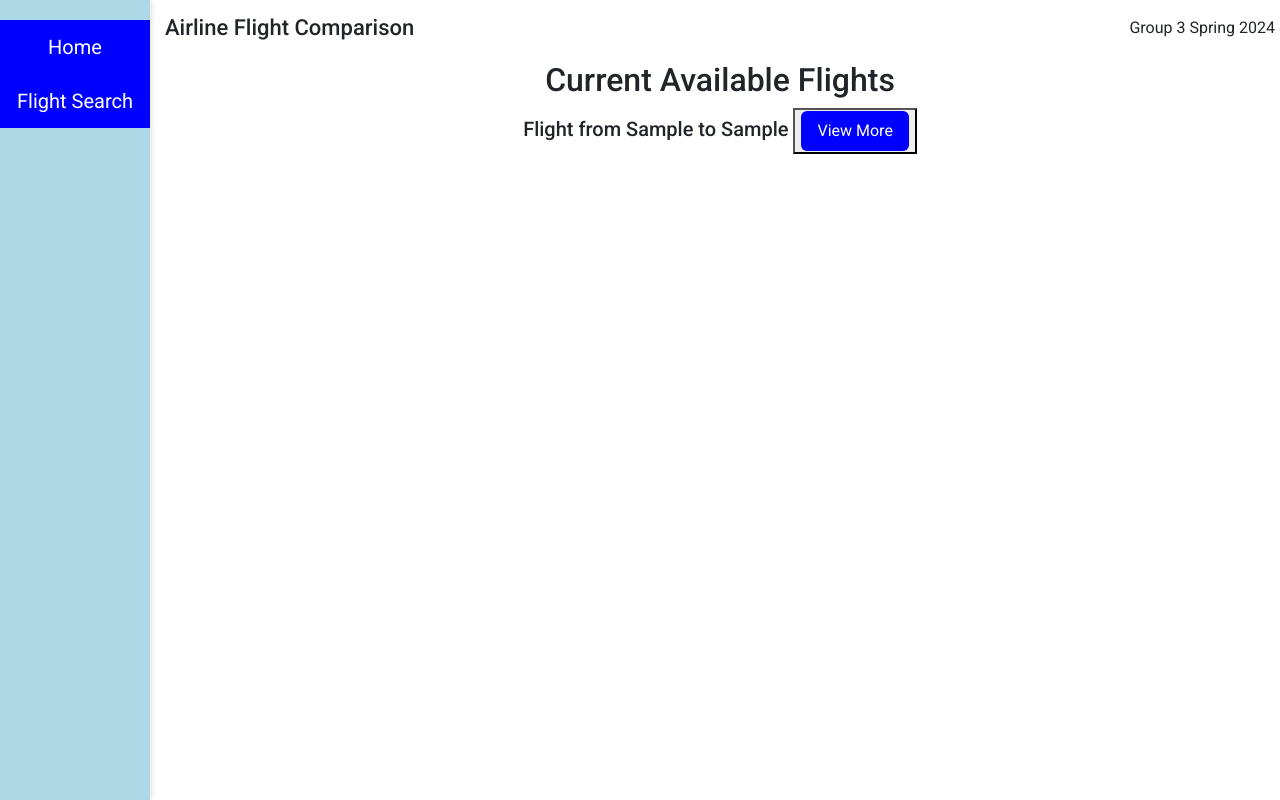
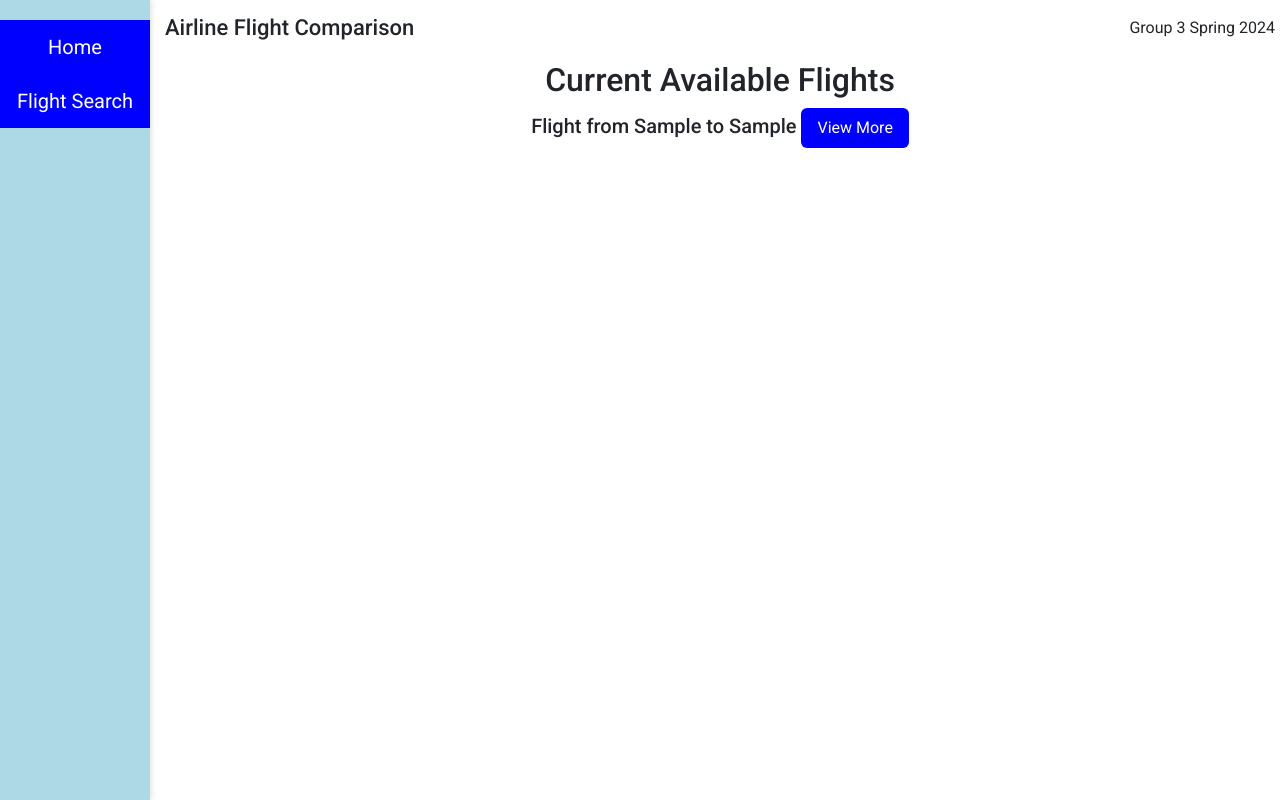
Before and after one commit to UCCS-CS4300-5300/group3-spring2024, a Django app: page / in a window 1280 px wide. Run offline with Django 5.2, Linux system fonts and the light colour scheme; tables that the repository leaves empty hold one stand-in row (values such as "Sample post").

Commit message:
Update home.html
fixed black box

```diff
--- a/flightcomparison/templates/flightcomparison/home.html
+++ b/flightcomparison/templates/flightcomparison/home.html
@@ -8,7 +8,7 @@
             <div class="accordion-item border-0">
                 <h5 class="acordion-header">
                     Flight from {{flight.departure_location}} to {{flight.arrival_location}}
-                    <button><a button class="btn btn-primary" type="button" data-bs-toggle="collapse" data-bs-target="#collapse_{{ forloop.counter }}" aria-expanded="true" aria-controls="collapse_{{ forloop.counter }}">View More</a></button>
+                    <button class="btn btn-primary" type="button" data-bs-toggle="collapse" data-bs-target="#collapse_{{ forloop.counter }}" aria-expanded="true" aria-controls="collapse_{{ forloop.counter }}">View More</button>
                 </h5>
                 <div id="collapse_{{ forloop.counter }}" class="accordion-collapse collapse" aria-labelledby="headingOne" data-bs-parent="#accordionExample">
                     <div class="accordion-body">
```
